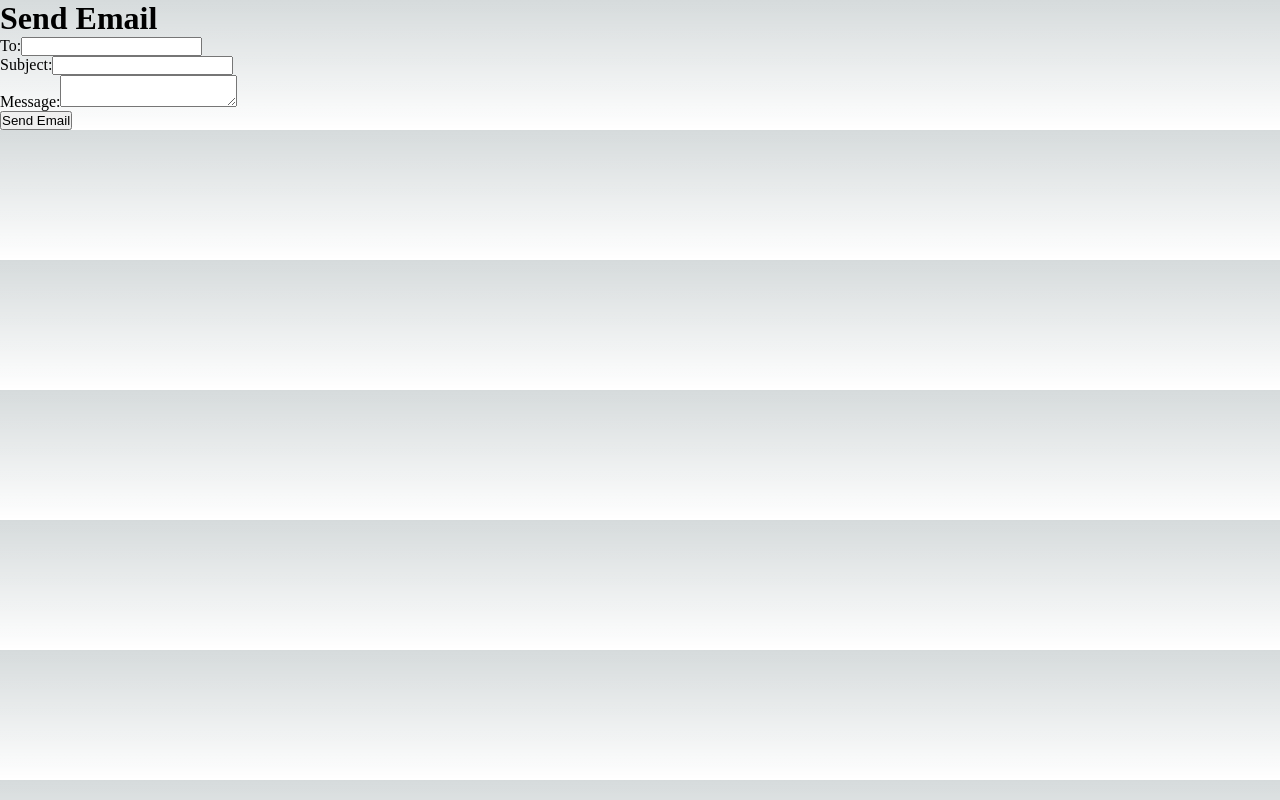
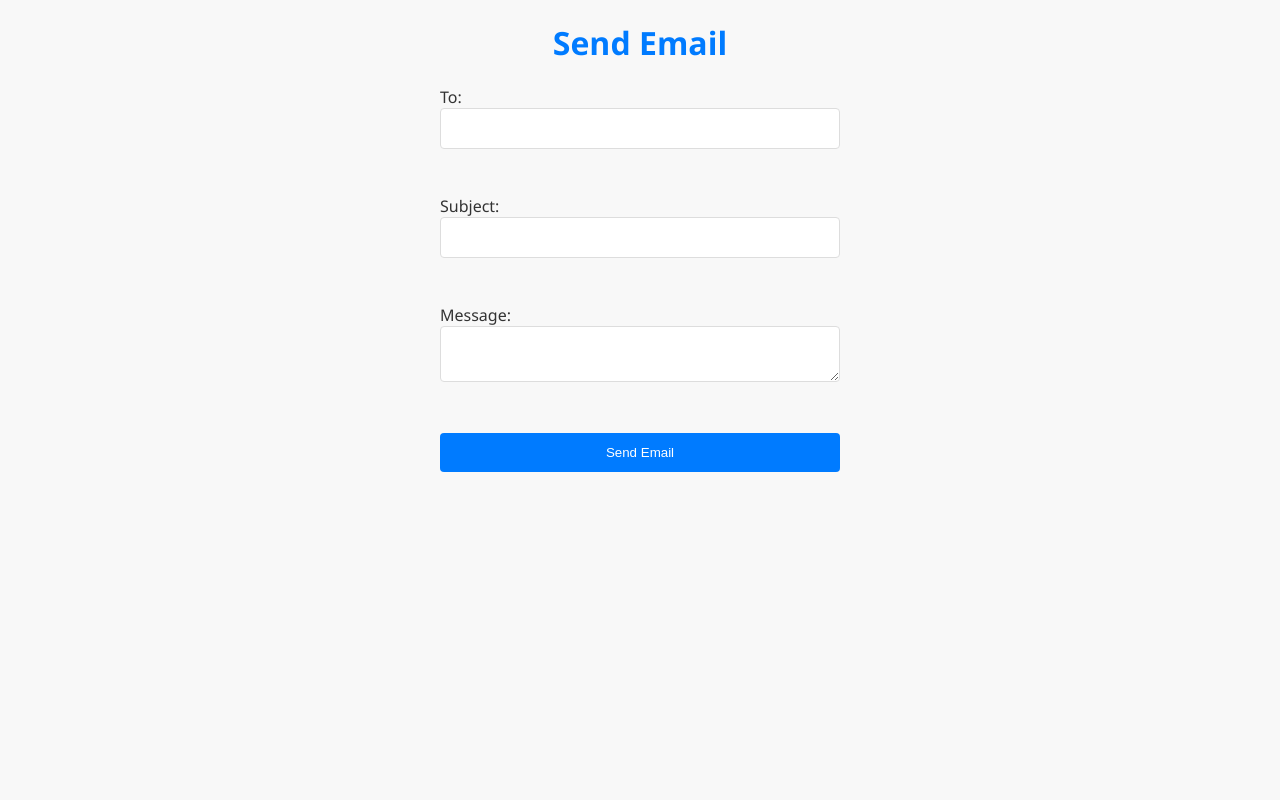
Before and after one commit to liara-cloud/nextjs-getting-started, a Next.js app: page / in a window 1280 px wide. Built offline with nearby package versions, Linux system fonts and the light colour scheme.

Commit message:
improve ui

```diff
--- a/pages/index.js
+++ b/pages/index.js
@@ -1,3 +1,5 @@
+// pages/index.js
+
 import { useState } from 'react';
 
 export default function Home() {
@@ -6,6 +8,8 @@ export default function Home() {
     subject: '',
     text: '',
   });
+
+  const [successMessage, setSuccessMessage] = useState(null);
 
   const handleInputChange = (e) => {
     setEmailData({ ...emailData, [e.target.name]: e.target.value });
@@ -24,7 +28,7 @@ export default function Home() {
       });
 
       if (response.ok) {
-        console.log('Email sent successfully!');
+        setSuccessMessage('Email sent successfully!');
       } else {
         console.error('Failed to send email:', await response.json());
       }
@@ -35,7 +39,7 @@ export default function Home() {
 
   return (
     <div>
-      <h1>Send Email</h1>
+      <h1 style={{textAlign: "center"}}>Send Email</h1>
       <form onSubmit={handleSubmit}>
         <label>
           To:
@@ -54,6 +58,8 @@ export default function Home() {
         <br />
         <button type="submit">Send Email</button>
       </form>
+
+      {successMessage && <p style={{ color: 'green', textAlign: 'center', marginTop: '10px' }}>{successMessage}</p>}
     </div>
   );
 }
--- a/styles/Home.module.css
+++ b/styles/Home.module.css
@@ -1,229 +1,46 @@
-.main {
+/* home.module.css */
+
+.container {
+  max-width: 800px;
+  margin: 50px auto;
+  background-color: #fff;
+  box-shadow: 0 0 10px rgba(0, 0, 0, 0.1);
+  padding: 20px;
+  border-radius: 5px;
+}
+
+h1 {
+  color: #3498db;
+}
+
+form {
   display: flex;
   flex-direction: column;
-  justify-content: space-between;
-  align-items: center;
-  padding: 6rem;
-  min-height: 100vh;
 }
 
-.description {
-  display: inherit;
-  justify-content: inherit;
-  align-items: inherit;
-  font-size: 0.85rem;
-  max-width: var(--max-width);
-  width: 100%;
-  z-index: 2;
-  font-family: var(--font-mono);
+label {
+  margin: 10px 0;
 }
 
-.description a {
-  display: flex;
-  justify-content: center;
-  align-items: center;
-  gap: 0.5rem;
+input,
+textarea {
+  padding: 10px;
+  margin-bottom: 15px;
+  border: 1px solid #ccc;
+  border-radius: 5px;
+  font-size: 16px;
 }
 
-.description p {
-  position: relative;
-  margin: 0;
-  padding: 1rem;
-  background-color: rgba(var(--callout-rgb), 0.5);
-  border: 1px solid rgba(var(--callout-border-rgb), 0.3);
-  border-radius: var(--border-radius);
+button {
+  background-color: #3498db;
+  color: #fff;
+  padding: 10px;
+  font-size: 18px;
+  border: none;
+  border-radius: 5px;
+  cursor: pointer;
 }
 
-.code {
-  font-weight: 700;
-  font-family: var(--font-mono);
+button:hover {
+  background-color: #007bb5;
 }
-
-.grid {
-  display: grid;
-  grid-template-columns: repeat(4, minmax(25%, auto));
-  max-width: var(--max-width);
-  width: 100%;
-}
-
-.card {
-  padding: 1rem 1.2rem;
-  border-radius: var(--border-radius);
-  background: rgba(var(--card-rgb), 0);
-  border: 1px solid rgba(var(--card-border-rgb), 0);
-  transition: background 200ms, border 200ms;
-}
-
-.card span {
-  display: inline-block;
-  transition: transform 200ms;
-}
-
-.card h2 {
-  font-weight: 600;
-  margin-bottom: 0.7rem;
-}
-
-.card p {
-  margin: 0;
-  opacity: 0.6;
-  font-size: 0.9rem;
-  line-height: 1.5;
-  max-width: 30ch;
-}
-
-.center {
-  display: flex;
-  justify-content: center;
-  align-items: center;
-  position: relative;
-  padding: 4rem 0;
-}
-
-.center::before {
-  background: var(--secondary-glow);
-  border-radius: 50%;
-  width: 480px;
-  height: 360px;
-  margin-left: -400px;
-}
-
-.center::after {
-  background: var(--primary-glow);
-  width: 240px;
-  height: 180px;
-  z-index: -1;
-}
-
-.center::before,
-.center::after {
-  content: '';
-  left: 50%;
-  position: absolute;
-  filter: blur(45px);
-  transform: translateZ(0);
-}
-
-.logo {
-  position: relative;
-}
-/* Enable hover only on non-touch devices */
-@media (hover: hover) and (pointer: fine) {
-  .card:hover {
-    background: rgba(var(--card-rgb), 0.1);
-    border: 1px solid rgba(var(--card-border-rgb), 0.15);
-  }
-
-  .card:hover span {
-    transform: translateX(4px);
-  }
-}
-
-@media (prefers-reduced-motion) {
-  .card:hover span {
-    transform: none;
-  }
-}
-
-/* Mobile */
-@media (max-width: 700px) {
-  .content {
-    padding: 4rem;
-  }
-
-  .grid {
-    grid-template-columns: 1fr;
-    margin-bottom: 120px;
-    max-width: 320px;
-    text-align: center;
-  }
-
-  .card {
-    padding: 1rem 2.5rem;
-  }
-
-  .card h2 {
-    margin-bottom: 0.5rem;
-  }
-
-  .center {
-    padding: 8rem 0 6rem;
-  }
-
-  .center::before {
-    transform: none;
-    height: 300px;
-  }
-
-  .description {
-    font-size: 0.8rem;
-  }
-
-  .description a {
-    padding: 1rem;
-  }
-
-  .description p,
-  .description div {
-    display: flex;
-    justify-content: center;
-    position: fixed;
-    width: 100%;
-  }
-
-  .description p {
-    align-items: center;
-    inset: 0 0 auto;
-    padding: 2rem 1rem 1.4rem;
-    border-radius: 0;
-    border: none;
-    border-bottom: 1px solid rgba(var(--callout-border-rgb), 0.25);
-    background: linear-gradient(
-      to bottom,
-      rgba(var(--background-start-rgb), 1),
-      rgba(var(--callout-rgb), 0.5)
-    );
-    background-clip: padding-box;
-    backdrop-filter: blur(24px);
-  }
-
-  .description div {
-    align-items: flex-end;
-    pointer-events: none;
-    inset: auto 0 0;
-    padding: 2rem;
-    height: 200px;
-    background: linear-gradient(
-      to bottom,
-      transparent 0%,
-      rgb(var(--background-end-rgb)) 40%
-    );
-    z-index: 1;
-  }
-}
-
-/* Tablet and Smaller Desktop */
-@media (min-width: 701px) and (max-width: 1120px) {
-  .grid {
-    grid-template-columns: repeat(2, 50%);
-  }
-}
-
-@media (prefers-color-scheme: dark) {
-  .vercelLogo {
-    filter: invert(1);
-  }
-
-  .logo {
-    filter: invert(1) drop-shadow(0 0 0.3rem #ffffff70);
-  }
-}
-
-@keyframes rotate {
-  from {
-    transform: rotate(360deg);
-  }
-  to {
-    transform: rotate(0deg);
-  }
-}
--- a/styles/globals.css
+++ b/styles/globals.css
@@ -1,107 +1,70 @@
-:root {
-  --max-width: 1100px;
-  --border-radius: 12px;
-  --font-mono: ui-monospace, Menlo, Monaco, 'Cascadia Mono', 'Segoe UI Mono',
-    'Roboto Mono', 'Oxygen Mono', 'Ubuntu Monospace', 'Source Code Pro',
-    'Fira Mono', 'Droid Sans Mono', 'Courier New', monospace;
+/* global.css */
 
-  --foreground-rgb: 0, 0, 0;
-  --background-start-rgb: 214, 219, 220;
-  --background-end-rgb: 255, 255, 255;
-
-  --primary-glow: conic-gradient(
-    from 180deg at 50% 50%,
-    #16abff33 0deg,
-    #0885ff33 55deg,
-    #54d6ff33 120deg,
-    #0071ff33 160deg,
-    transparent 360deg
-  );
-  --secondary-glow: radial-gradient(
-    rgba(255, 255, 255, 1),
-    rgba(255, 255, 255, 0)
-  );
-
-  --tile-start-rgb: 239, 245, 249;
-  --tile-end-rgb: 228, 232, 233;
-  --tile-border: conic-gradient(
-    #00000080,
-    #00000040,
-    #00000030,
-    #00000020,
-    #00000010,
-    #00000010,
-    #00000080
-  );
-
-  --callout-rgb: 238, 240, 241;
-  --callout-border-rgb: 172, 175, 176;
-  --card-rgb: 180, 185, 188;
-  --card-border-rgb: 131, 134, 135;
+body {
+  font-family: 'Segoe UI', Tahoma, Geneva, Verdana, sans-serif;
+  margin: 0;
+  padding: 0;
+  background-color: #f8f8f8;
+  color: #333;
 }
 
-@media (prefers-color-scheme: dark) {
-  :root {
-    --foreground-rgb: 255, 255, 255;
-    --background-start-rgb: 0, 0, 0;
-    --background-end-rgb: 0, 0, 0;
+.container {
+  max-width: 800px;
+  margin: 0 auto;
+  padding: 20px;
+  background-color: #fff;
+  box-shadow: 0 0 10px rgba(0, 0, 0, 0.1);
+  border-radius: 8px;
+  margin-top: 50px;
+}
 
-    --primary-glow: radial-gradient(rgba(1, 65, 255, 0.4), rgba(1, 65, 255, 0));
-    --secondary-glow: linear-gradient(
-      to bottom right,
-      rgba(1, 65, 255, 0),
-      rgba(1, 65, 255, 0),
-      rgba(1, 65, 255, 0.3)
-    );
+h1 {
+  color: #007bff;
+}
 
-    --tile-start-rgb: 2, 13, 46;
-    --tile-end-rgb: 2, 5, 19;
-    --tile-border: conic-gradient(
-      #ffffff80,
-      #ffffff40,
-      #ffffff30,
-      #ffffff20,
-      #ffffff10,
-      #ffffff10,
-      #ffffff80
-    );
+form {
+  display: flex;
+  flex-direction: column;
+  max-width: 400px;
+  margin: 0 auto;
+}
 
-    --callout-rgb: 20, 20, 20;
-    --callout-border-rgb: 108, 108, 108;
-    --card-rgb: 100, 100, 100;
-    --card-border-rgb: 200, 200, 200;
+label {
+  margin-bottom: 8px;
+}
+
+input,
+textarea {
+  width: 100%;
+  padding: 12px;
+  margin-bottom: 16px;
+  border: 1px solid #ddd;
+  border-radius: 4px;
+  box-sizing: border-box;
+}
+
+button {
+  background-color: #007bff;
+  color: #fff;
+  padding: 12px;
+  cursor: pointer;
+  border: none;
+  border-radius: 4px;
+  transition: background-color 0.3s ease;
+}
+
+button:hover {
+  background-color: #0056b3;
+}
+
+.error {
+  color: #dc3545;
+  margin-top: 8px;
+}
+
+/* Optional: Add some responsiveness */
+@media screen and (max-width: 600px) {
+  .container {
+    margin-top: 30px;
   }
 }
-
-* {
-  box-sizing: border-box;
-  padding: 0;
-  margin: 0;
-}
-
-html,
-body {
-  max-width: 100vw;
-  overflow-x: hidden;
-}
-
-body {
-  color: rgb(var(--foreground-rgb));
-  background: linear-gradient(
-      to bottom,
-      transparent,
-      rgb(var(--background-end-rgb))
-    )
-    rgb(var(--background-start-rgb));
-}
-
-a {
-  color: inherit;
-  text-decoration: none;
-}
-
-@media (prefers-color-scheme: dark) {
-  html {
-    color-scheme: dark;
-  }
-}
```
Also changed, not shown: 1 other file (tests, documents, lock files or other folders).
